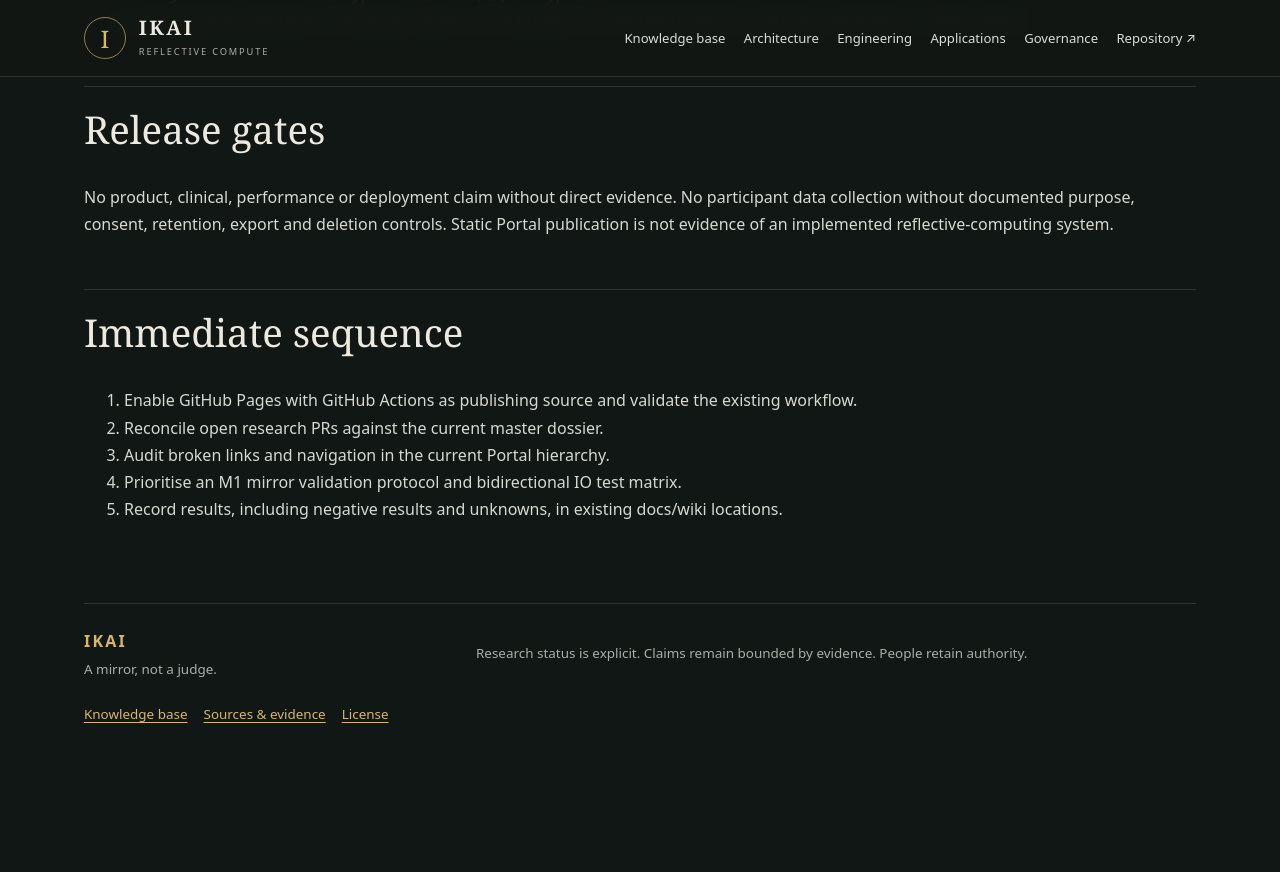
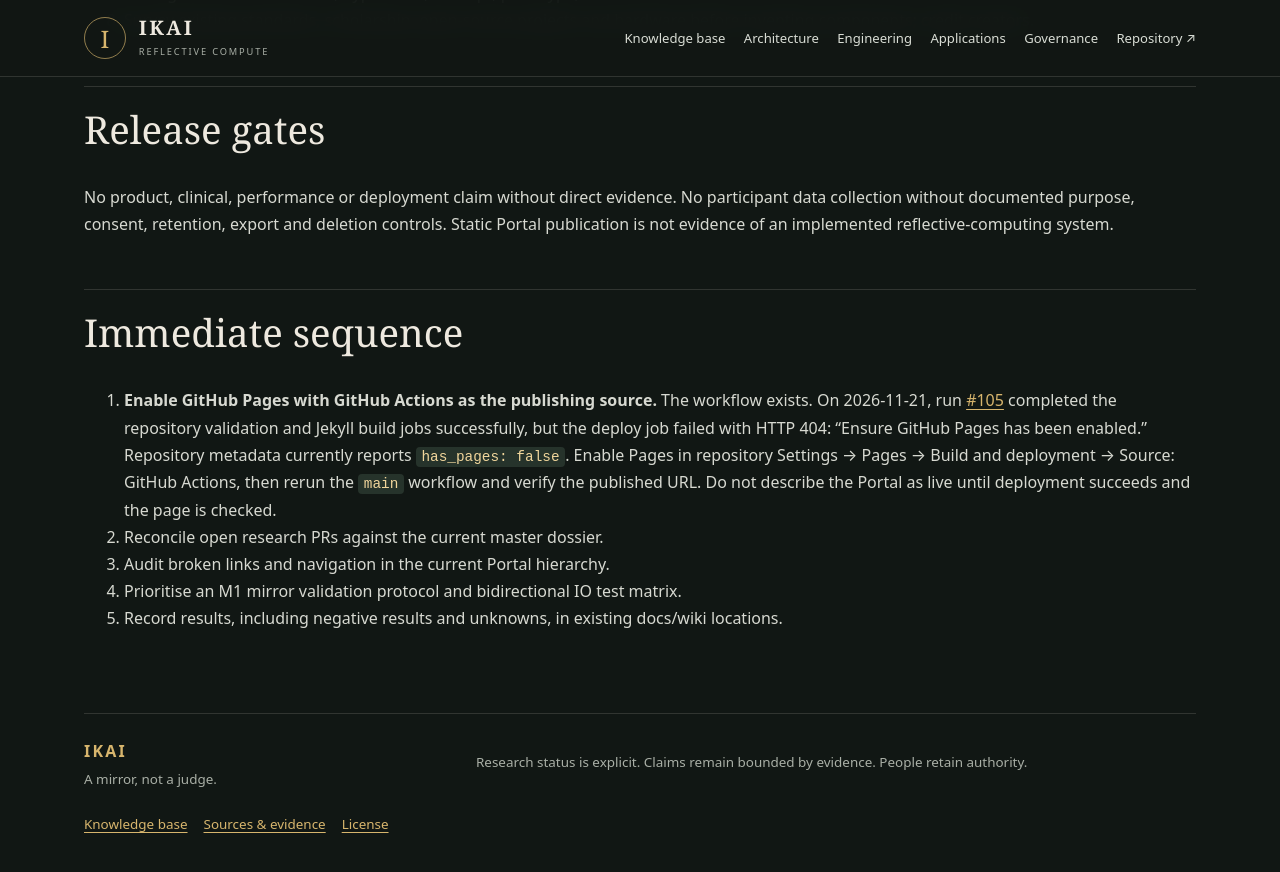
Before and after one commit to donfelohke/Ikai, a Jekyll site: the page built from docs/REPOSITORY-UPGRADE-PLAN-2026-11-21.md, in a window 1280 px wide and 900 px high, scrolled down 1284 px. Shown: the top 872 px of the window. Built offline with Jekyll 4.4.1, drawn with Linux system fonts in a browser that asks for light colours; our own code applies the rules of GitHub Pages for plain Markdown files; before the commit the page ends 2074 px from its top, so only the background shows below that.

Commit message:
docs: record IKAI Pages deployment blocker
* docs: disclose IKAI portal publication blocker

* docs: record Pages configuration blocker

* docs: fix portal publication notice formatting

```diff
--- a/docs/REPOSITORY-UPGRADE-PLAN-2026-11-21.md
+++ b/docs/REPOSITORY-UPGRADE-PLAN-2026-11-21.md
@@ -29,7 +29,7 @@ No product, clinical, performance or deployment claim without direct evidence. N
 
 ## Immediate sequence
 
-1. Enable GitHub Pages with GitHub Actions as publishing source and validate the existing workflow.
+1. **Enable GitHub Pages with GitHub Actions as the publishing source.** The workflow exists. On 2026-11-21, run [#105](https://github.com/donfelohke/Ikai/actions/runs/44887636726) completed the repository validation and Jekyll build jobs successfully, but the deploy job failed with HTTP 404: “Ensure GitHub Pages has been enabled.” Repository metadata currently reports `has_pages: false`. Enable Pages in repository Settings → Pages → Build and deployment → Source: GitHub Actions, then rerun the `main` workflow and verify the published URL. Do not describe the Portal as live until deployment succeeds and the page is checked.
 2. Reconcile open research PRs against the current master dossier.
 3. Audit broken links and navigation in the current Portal hierarchy.
 4. Prioritise an M1 mirror validation protocol and bidirectional IO test matrix.
```
Also changed, not shown: README.md.
